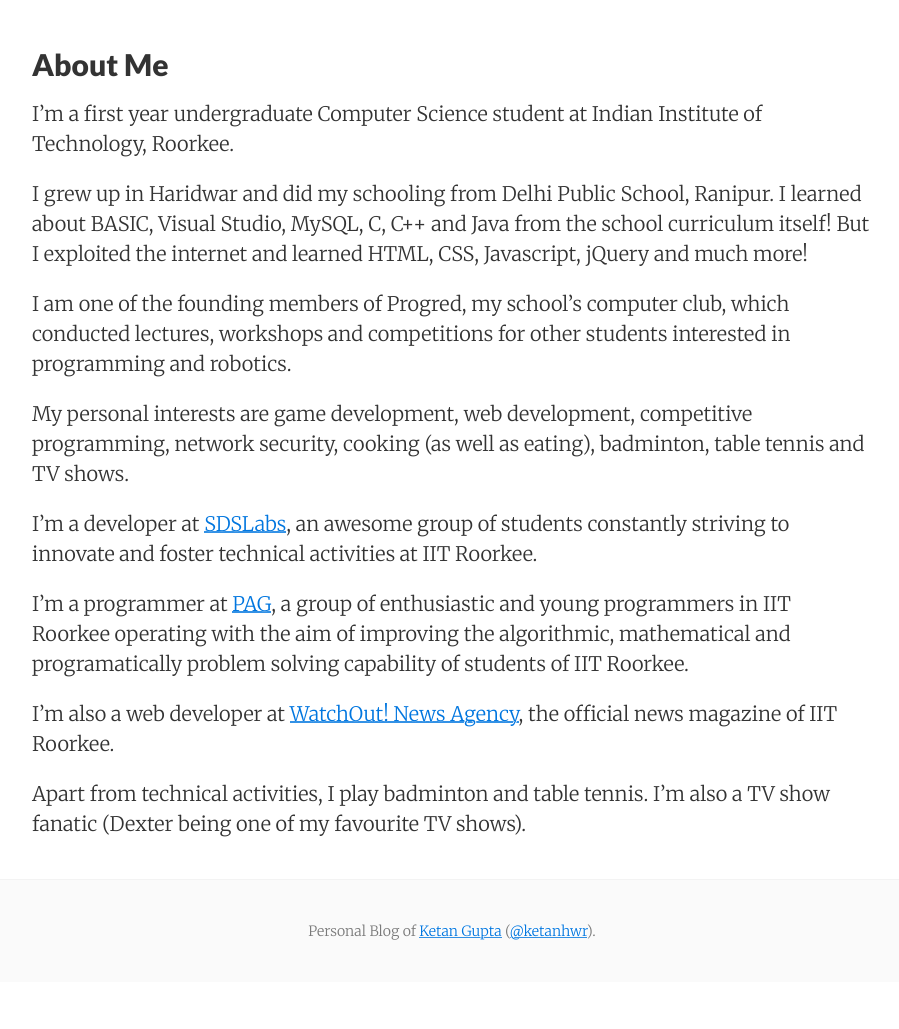
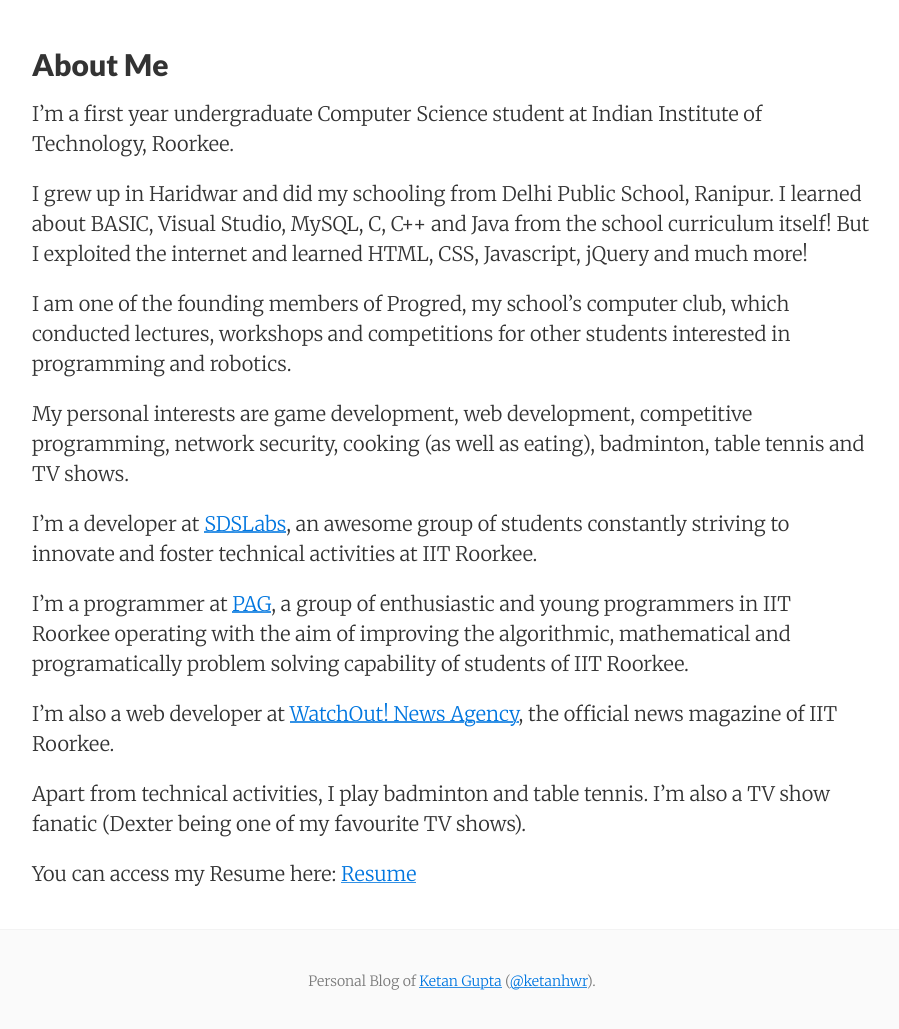
Before and after one commit to ketanhwr/blog, a Jekyll site: the page built from about.md, in a window 1280 px wide, cut to the strip 104-1136 px from the top of the page. Shown: the top 1029 px of the strip, without its empty margins (188-1087 px from the left). Built offline with Jekyll 4.4.1, drawn with Linux system fonts in a browser that asks for light colours; nearby versions of some CDN libraries; before the commit the page ends 1086 px from its top, so only the background shows below that.

Commit message:
Adds resume

```diff
--- a/about.md
+++ b/about.md
@@ -20,3 +20,5 @@ I'm a programmer at [PAG](https://pag.sdslabs.co), a group of enthusiastic and y
 I'm also a web developer at [WatchOut! News Agency](http://wona.co.in), the official news magazine of IIT Roorkee.
 
 Apart from technical activities, I play badminton and table tennis. I'm also a TV show fanatic (Dexter being one of my favourite TV shows).
+
+You can access my Resume here: [Resume](../resume.pdf)
```
Also changed, not shown: 1 other file.
